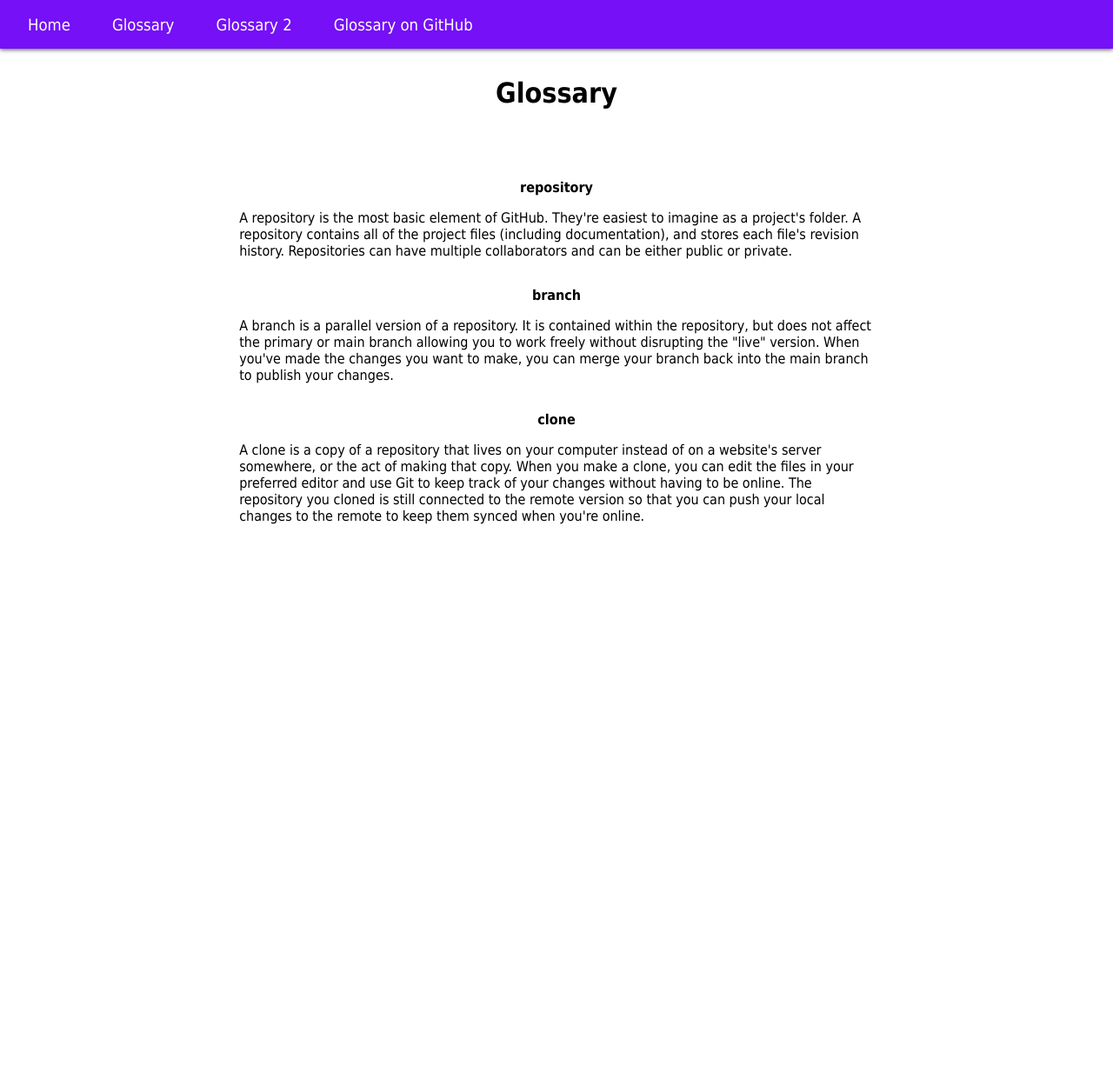
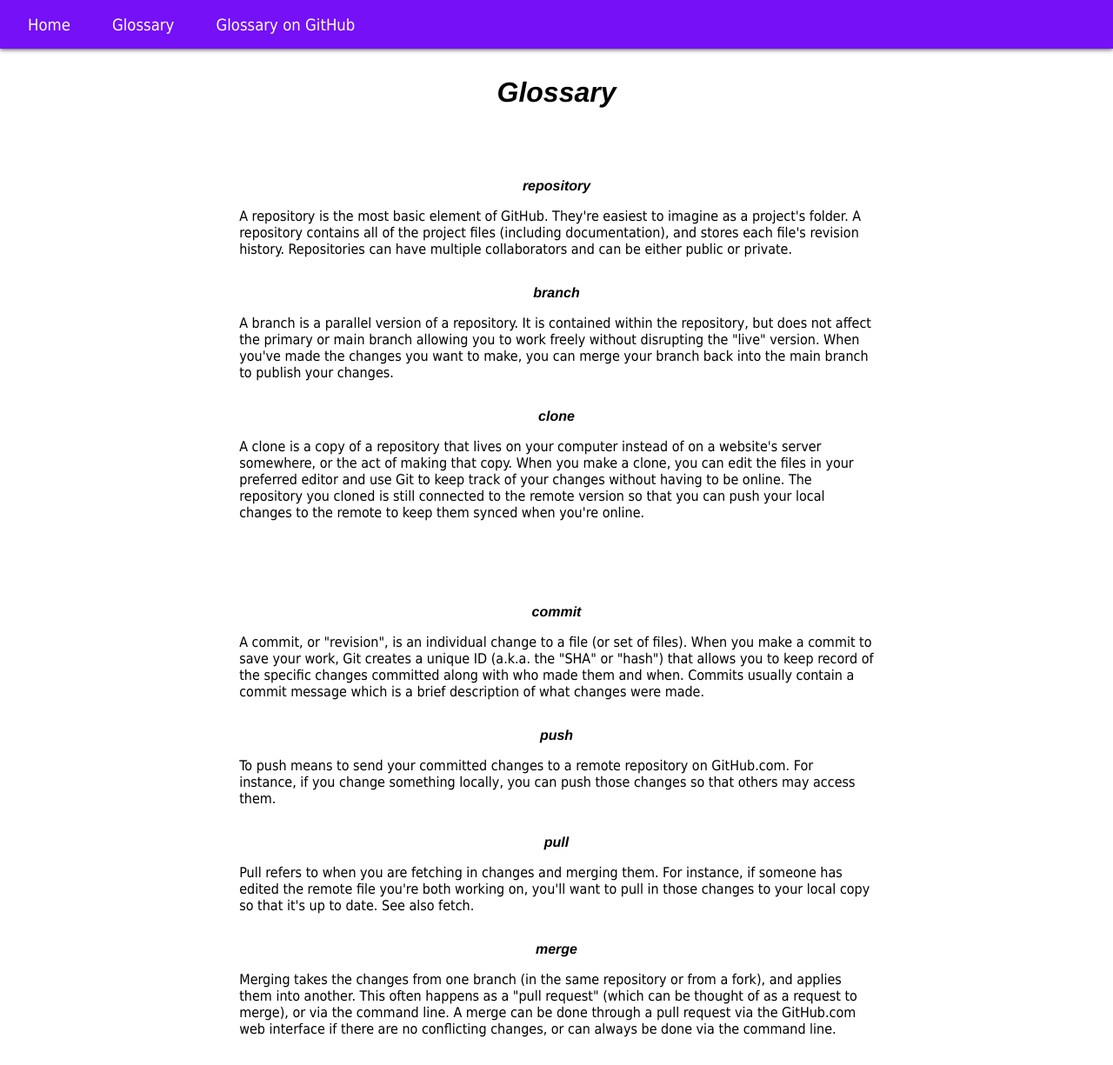
Before and after one commit to VctoriaQ/VH_ovningar_Malgorzata_Pick, a plain HTML site: page glossary.html in a window 1280 px wide. Shown: the whole page at 87% size. Before the commit the page ends 942 px from the top, so only its background shows below. Drawn offline with Linux system fonts and the light colour scheme.

Commit message:
Gather two pages, change font-styling
Gather two pages with terms (Glossary & Glossary 2) together, change css: font-family and font-style on headers.

```diff
--- a/css/style.css
+++ b/css/style.css
@@ -81,4 +81,11 @@ section {
 
 h4 {
   padding: 2rem 0 1rem;
+  font-family: "Franklin Gothic Medium", "Arial Narrow", Arial, sans-serif;
+  font-style: italic;
 }
+
+h1 {
+  font-family: "Franklin Gothic Medium", "Arial Narrow", Arial, sans-serif;
+  font-style: italic;
+}
--- a/glossary.html
+++ b/glossary.html
@@ -15,7 +15,6 @@
       <ul>
         <li><a href="index.html">Home</a></li>
         <li><a href="glossary.html">Glossary</a></li>
-        <li><a href="glossary2.html">Glossary 2</a></li>
         <li>
           <a
             href="https://docs.github.com/en/get-started/quickstart/github-glossary"
@@ -56,6 +55,41 @@
           </p>
         </div>
       </section>
+      <section>
+        <div class="terms-div">
+          <h4>commit</h4>
+          <p>
+            A commit, or "revision", is an individual change to a file (or set
+            of files). When you make a commit to save your work, Git creates a
+            unique ID (a.k.a. the "SHA" or "hash") that allows you to keep
+            record of the specific changes committed along with who made them
+            and when. Commits usually contain a commit message which is a brief
+            description of what changes were made.
+          </p>
+          <h4>push</h4>
+          <p>
+            To push means to send your committed changes to a remote repository
+            on GitHub.com. For instance, if you change something locally, you
+            can push those changes so that others may access them.
+          </p>
+          <h4>pull</h4>
+          <p>
+            Pull refers to when you are fetching in changes and merging them.
+            For instance, if someone has edited the remote file you're both
+            working on, you'll want to pull in those changes to your local copy
+            so that it's up to date. See also fetch.
+          </p>
+          <h4>merge</h4>
+          <p>
+            Merging takes the changes from one branch (in the same repository or
+            from a fork), and applies them into another. This often happens as a
+            "pull request" (which can be thought of as a request to merge), or
+            via the command line. A merge can be done through a pull request via
+            the GitHub.com web interface if there are no conflicting changes, or
+            can always be done via the command line.
+          </p>
+        </div>
+      </section>
     </main>
   </body>
 </html>
```
Also changed, not shown: glossary2.html (deleted, +0 -66 lines), index.html (+0 -1 lines). Lines whose indentation alone changed are shown as unchanged.
